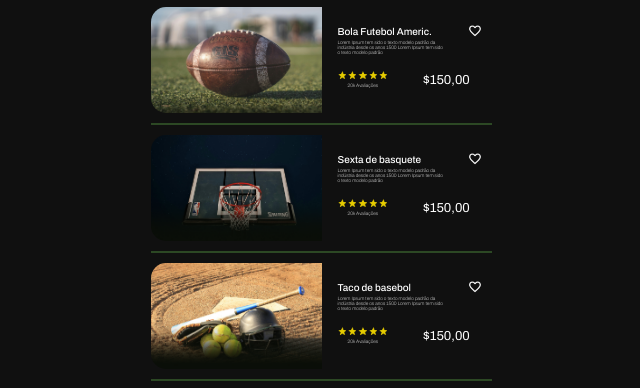
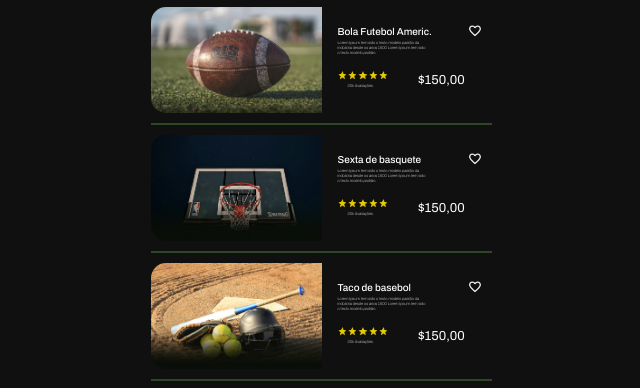
Before and after one commit to Gustavoo-Campos/brand-catalogo, a plain HTML site: page index.html in a window 1280 px wide. Shown: the part 388-776 px from the top of the page, 319-959 px from the left. Drawn offline with Linux system fonts and the light colour scheme; a web font is replaced by a local one.

Commit message:
Melhoria 3

```diff
--- a/src/design.css
+++ b/src/design.css
@@ -63,7 +63,7 @@ h2 {
 }
 
 p {
-    font-size: 0.3rem;
+    font-size: 0.25rem;
     color: white;
     font-family: "Archivo", serif;
     font-weight: 100;
```
